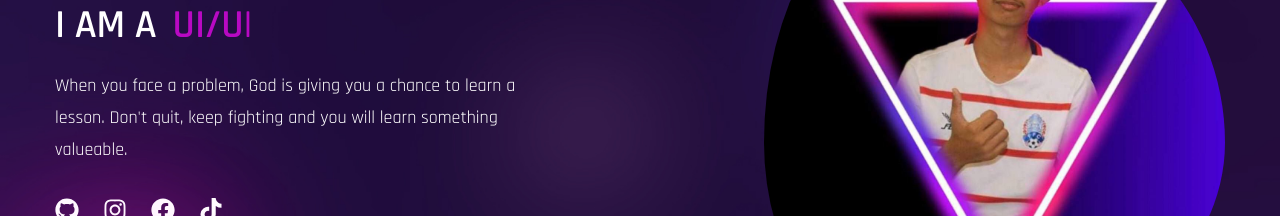
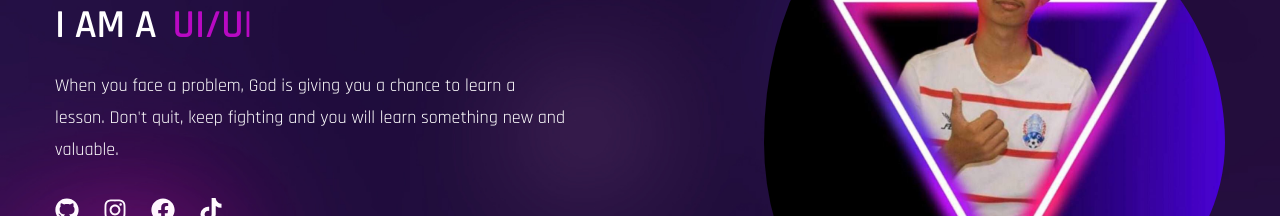
Before and after one commit to Kimlong168/my-portfolio, a React (Create React App) app: page / in a window 1280 px wide. Shown: the part 282-498 px from the top of the page. Built offline with nearby package versions, Linux system fonts and the light colour scheme; no server answers; the database is empty; the HTML template or start-up script is replaced by a standard one; a web font is replaced by a local one.

Commit message:
word correction

```diff
--- a/src/components/Banner.js
+++ b/src/components/Banner.js
@@ -69,8 +69,8 @@ const Banner = () => {
               className="mb-8 max-w-lg mx-auto lg:mx-0"
             >
               When you face a problem, God is giving you a chance to learn a
-              lesson. Don't quit, keep fighting and you will learn something
-              valueable.
+              lesson. Don't quit, keep fighting and you will learn something new
+              and valuable.
             </motion.p>
             {/* social */}
             <motion.div
```
